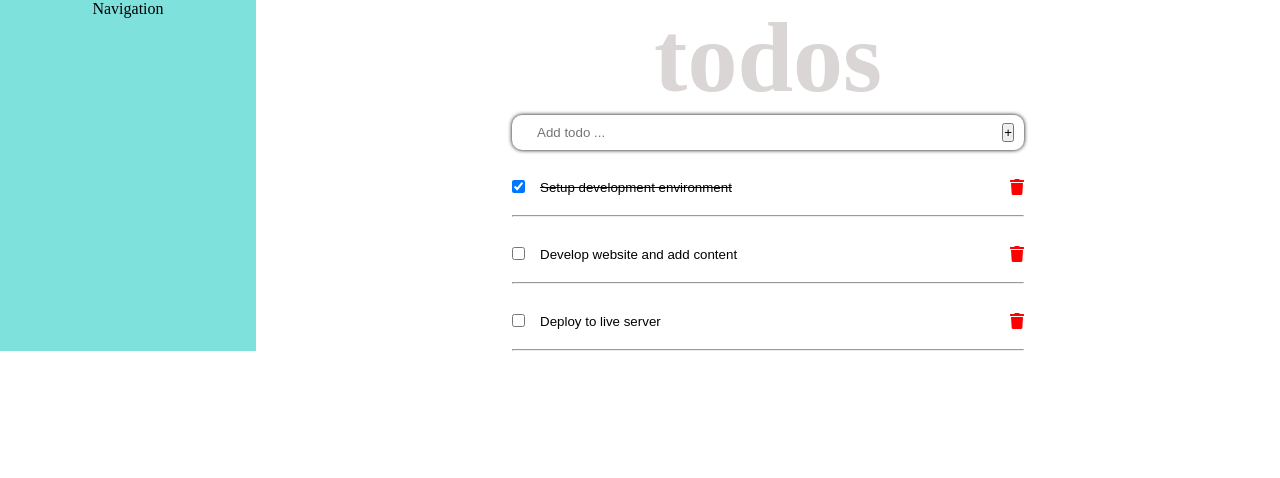
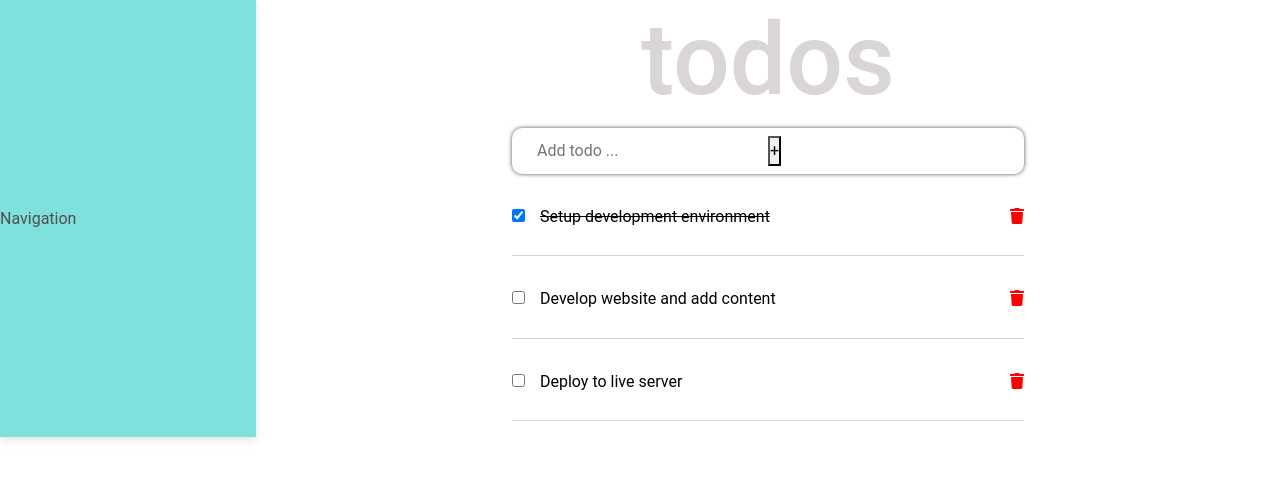
Before and after one commit to wuyepabdul/react-todo, a React (Create React App) app: page / in a window 1280 px wide. Shown: the top 478 px of the page. Built offline with nearby package versions, Linux system fonts and the light colour scheme.

Commit message:
Install and setup react router dom

```diff
--- a/package.json
+++ b/package.json
@@ -8,7 +8,9 @@
     "@testing-library/user-event": "^12.8.3",
     "react": "^17.0.2",
     "react-dom": "^17.0.2",
+    "react-router-dom": "^5.3.0",
     "react-scripts": "4.0.3",
+    "uuid": "^8.3.2",
     "web-vitals": "^1.1.2"
   },
   "scripts": {
--- a/public/index.html
+++ b/public/index.html
@@ -15,10 +15,20 @@
       rel="stylesheet"
     />
 
+    <link
+      href="https://cdnjs.cloudflare.com/ajax/libs/mdb-ui-kit/3.5.0/mdb.min.css"
+      rel="stylesheet"
+    />
+
     <title>React App</title>
   </head>
   <body>
     <noscript>You need to enable JavaScript to run this app.</noscript>
     <div id="root"></div>
+
+    <script
+      type="text/javascript"
+      src="https://cdnjs.cloudflare.com/ajax/libs/mdb-ui-kit/3.5.0/mdb.min.js"
+    ></script>
   </body>
 </html>
--- a/src/App.js
+++ b/src/App.js
@@ -1,12 +1,17 @@
 import React from 'react';
+import { Route, Switch } from 'react-router-dom';
 import Navbar from './components/nav/Navbar';
 import TodosContainer from './components/TodosContainer';
 
 const App = () => (
-  <div className="todo-container">
-    <div className="navbar"><Navbar /></div>
-    <div className="todos"><TodosContainer /></div>
-  </div>
+  <Switch>
+    <div className="todo-container">
+      <Route exact path="/">
+        <div className="navbar"><Navbar /></div>
+        <div className="todos"><TodosContainer /></div>
+      </Route>
+    </div>
+  </Switch>
 );
 
 export default App;
--- a/src/components/todosCoponents/AddTodo.js
+++ b/src/components/todosCoponents/AddTodo.js
@@ -1,10 +1,11 @@
 /* eslint-disable react/prop-types */
 import React, { useState } from 'react';
+import { v4 as uuidv4 } from 'uuid';
 
 const AddTodo = ({ addNewTodo, todos }) => {
   const [todoItem, setTodoItem] = useState(
     {
-      id: 0,
+      id: uuidv4(),
       title: '',
       completed: false,
     },
@@ -12,7 +13,6 @@ const AddTodo = ({ addNewTodo, todos }) => {
 
   const handleChange = (e) => {
     e.preventDefault();
-    console.log(e.target.value);
     setTodoItem({
       ...todoItem,
       title: e.target.value,
--- a/src/components/todosCoponents/TodoItem.js
+++ b/src/components/todosCoponents/TodoItem.js
@@ -1,5 +1,4 @@
 /* eslint-disable jsx-a11y/interactive-supports-focus */
-/* eslint-disable jsx-a11y/click-events-have-key-events */
 /* eslint-disable react/prop-types */
 import React, { useState } from 'react';
 
@@ -15,10 +14,15 @@ const TodoItem = ({
 
   const setClassName = (todo) => `input-field ${todo.completed && 'completed'}`;
 
+  const handleOnKeyDown = (e) => {
+    if (e.key === 'Enter') {
+      e.preventDefault();
+    }
+  };
+
   const handleKeyDown = (e) => {
     if (e.key === 'Enter') {
       e.preventDefault();
-      console.log(e.key);
       setEditState(!editState);
     }
   };
@@ -54,6 +58,7 @@ const TodoItem = ({
             aria-label="c"
             className="fas fa-trash"
             onClick={() => deleteTodo(todo, todos)}
+            onKeyDown={() => handleOnKeyDown}
           />
           {' '}
         </div>
--- a/src/index.js
+++ b/src/index.js
@@ -1,12 +1,15 @@
 import React from 'react';
 import ReactDOM from 'react-dom';
 import './index.css';
+import { BrowserRouter } from 'react-router-dom';
 import App from './App';
 import reportWebVitals from './reportWebVitals';
 
 ReactDOM.render(
   <React.StrictMode>
-    <App />
+    <BrowserRouter>
+      <App />
+    </BrowserRouter>
   </React.StrictMode>,
   document.getElementById('root'),
 );
```
Also changed, not shown: 1 other file (tests, documents, lock files or other folders).
